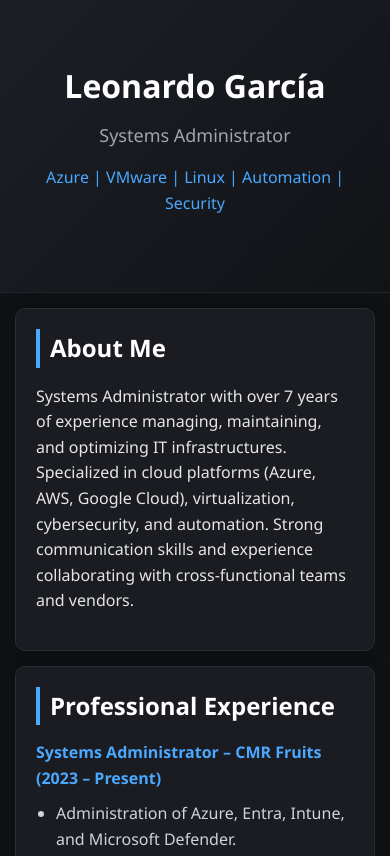
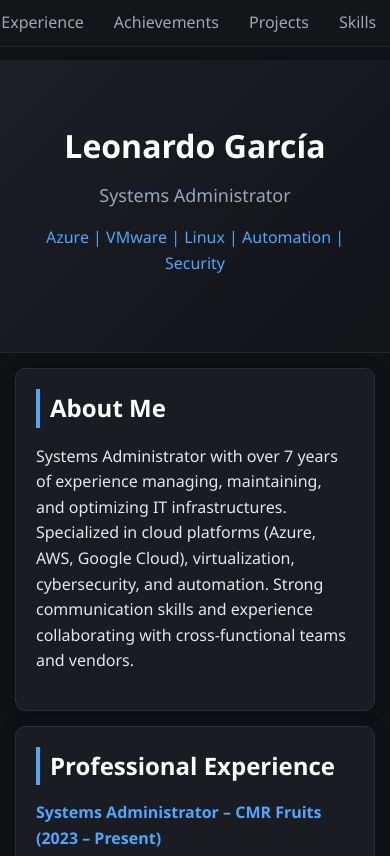
Before and after one commit to aldrys3-gif/mi-portfolio, a plain HTML site: page index.html in a window 390 px wide. Shown: the top 856 px of the page. Drawn offline with Linux system fonts and the light colour scheme.

Commit message:
Update style.css

```diff
--- a/css/style.css
+++ b/css/style.css
@@ -101,4 +101,42 @@ ul li {
         padding: 20px;
         margin: 15px;
     }
+/* ===== NAVBAR ===== */
+.navbar {
+    position: fixed;
+    top: 0;
+    width: 100%;
+    background: #131519;
+    border-bottom: 1px solid #22272e;
+    z-index: 1000;
+    padding: 10px 0;
 }
+
+.navbar ul {
+    display: flex;
+    justify-content: center;
+    list-style: none;
+    margin: 0;
+    padding: 0;
+}
+
+.navbar li {
+    margin: 0 15px;
+}
+
+.navbar a {
+    color: #9fa6b2;
+    text-decoration: none;
+    font-size: 16px;
+    font-weight: 500;
+    transition: color 0.2s;
+}
+
+.navbar a:hover {
+    color: #4aa8ff;
+}
+
+/* Compensación para que el contenido no quede debajo del navbar */
+body {
+    padding-top: 60px;
+}
```
